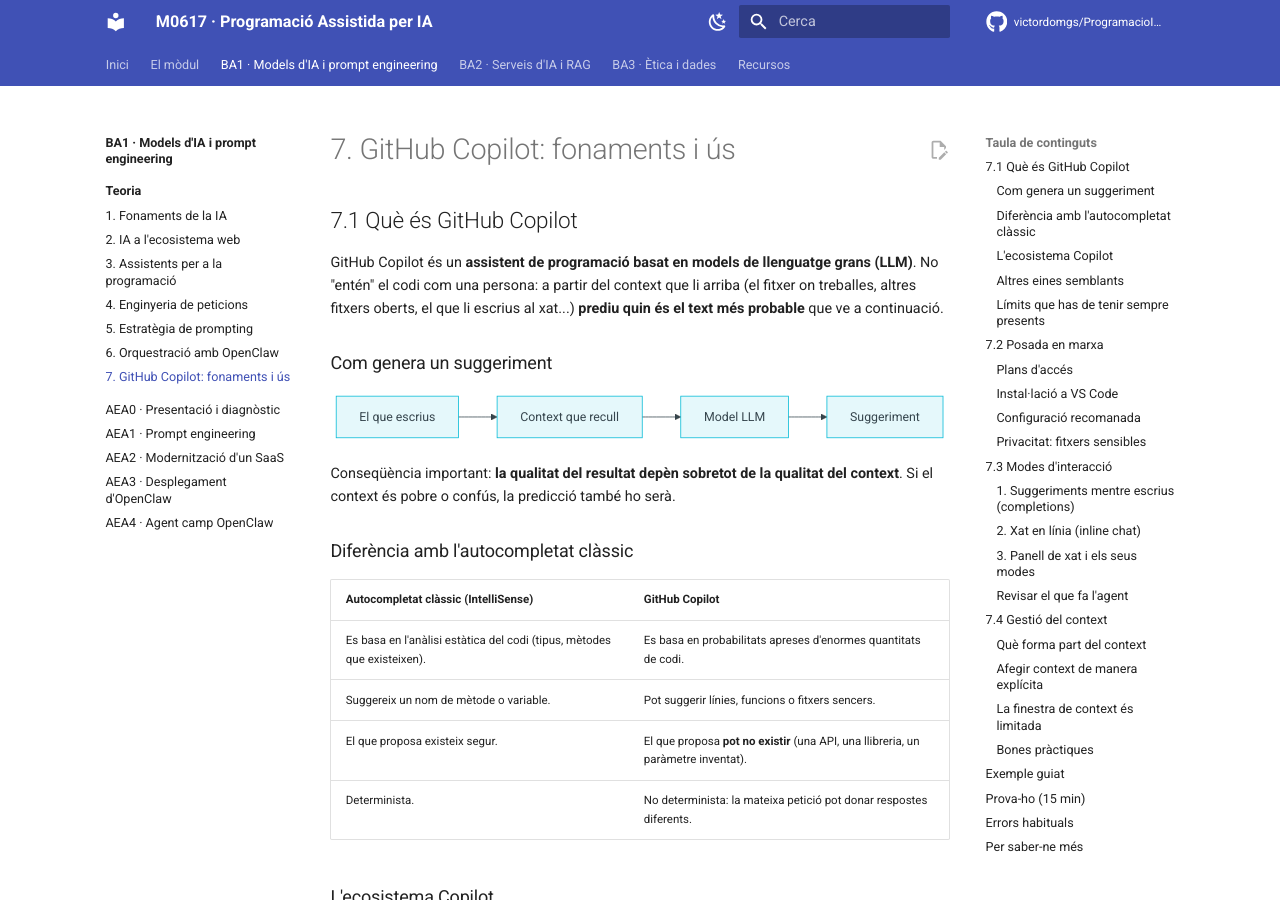
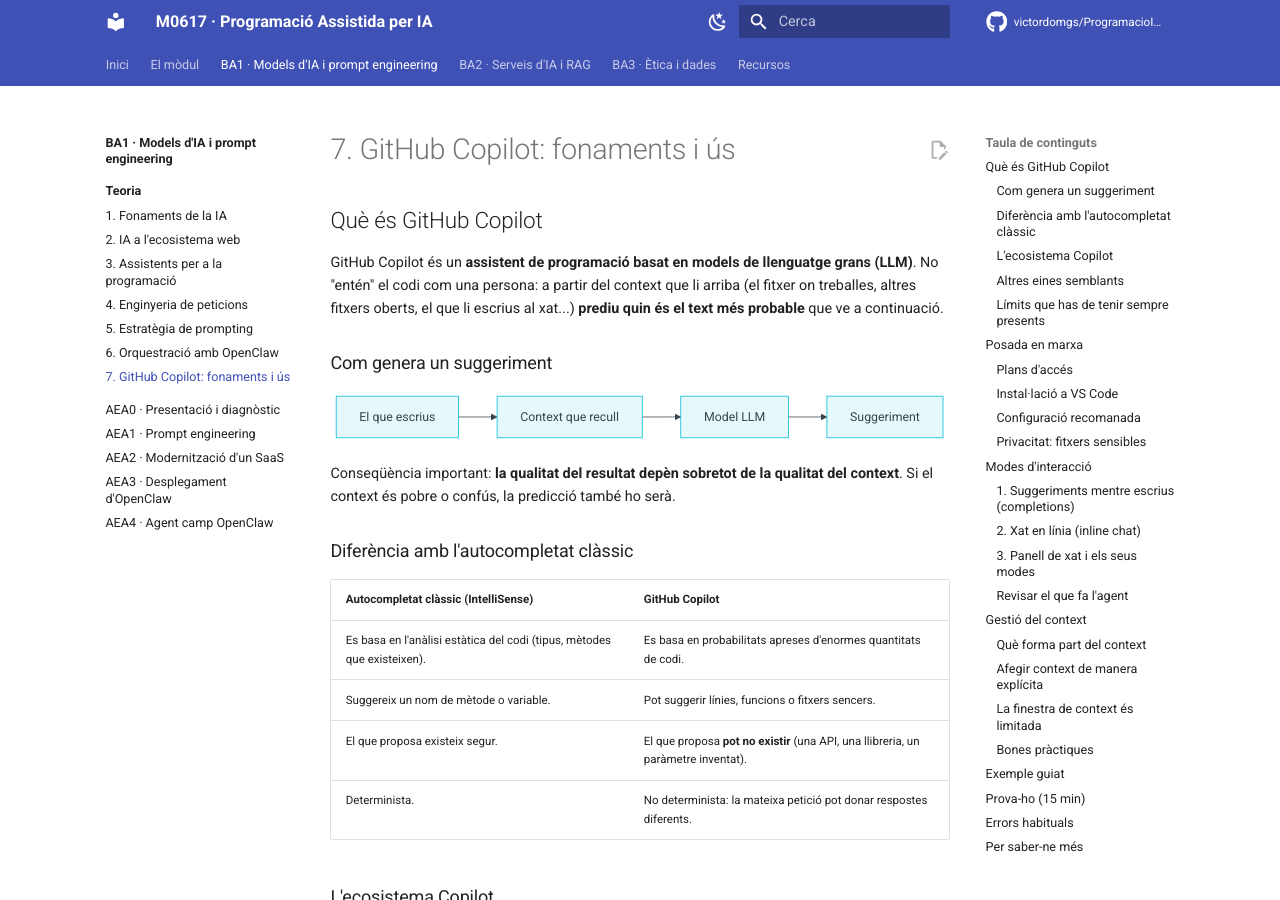
Before and after one commit to victordomgs/ProgramacioIADAW, an MkDocs documentation site: the page built from docs/ba1/teoria/07-copilot-fonaments.md, in a window 1280 px wide and 900 px high. Built offline with MkDocs 1.6.1 and Material for MkDocs 9.7.7, drawn with Linux system fonts in a browser that asks for light colours; comment, search, counter and statistics services are not loaded; some of the changed text lies outside the part shown.

Commit message:
Update section titles in Copilot documentation

```diff
--- a/docs/ba1/teoria/07-copilot-fonaments.md
+++ b/docs/ba1/teoria/07-copilot-fonaments.md
@@ -1,6 +1,6 @@
 # 7. GitHub Copilot: fonaments i ús
 
-## 7.1 Què és GitHub Copilot
+## Què és GitHub Copilot
 
 GitHub Copilot és un **assistent de programació basat en models de llenguatge grans (LLM)**. No "entén" el codi com una persona: a partir del context que li arriba (el fitxer on treballes, altres fitxers oberts, el que li escrius al xat...) **prediu quin és el text més probable** que ve a continuació.
 
@@ -47,7 +47,7 @@ Les idees que aprendràs aquí (context, modes, prompting, verificació) són tr
 
 ---
 
-## 7.2 Posada en marxa
+## Posada en marxa
 
 ### Plans d'accés
 
@@ -81,7 +81,7 @@ Per tant:
 
 ---
 
-## 7.3 Modes d'interacció
+## Modes d'interacció
 
 ### 1. Suggeriments mentre escrius (*completions*)
 
@@ -128,7 +128,7 @@ El mode Agent és potent, però **no treballa sol**:
 
 ---
 
-## 7.4 Gestió del context
+## Gestió del context
 
 El context és tot allò que Copilot "veu" quan genera una resposta. Controlar-lo és l'habilitat més important per treballar bé amb qualsevol assistent.
 
```
